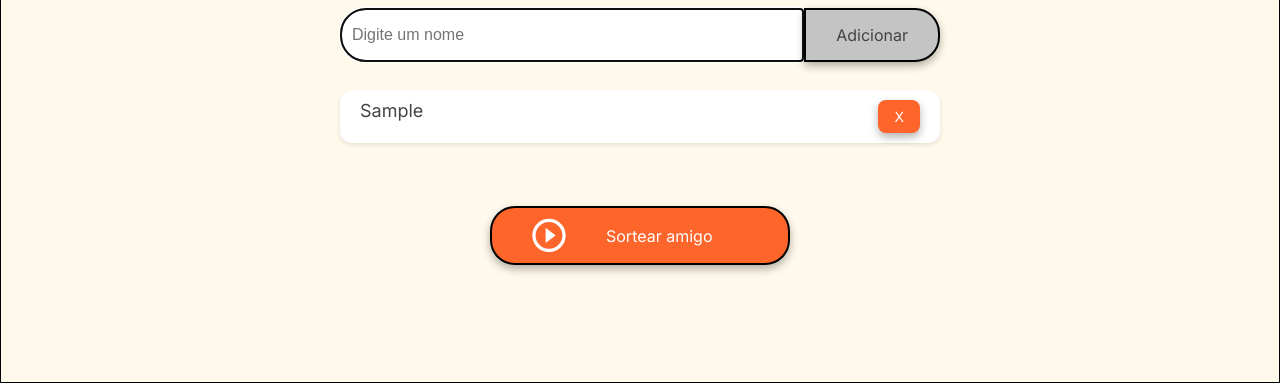
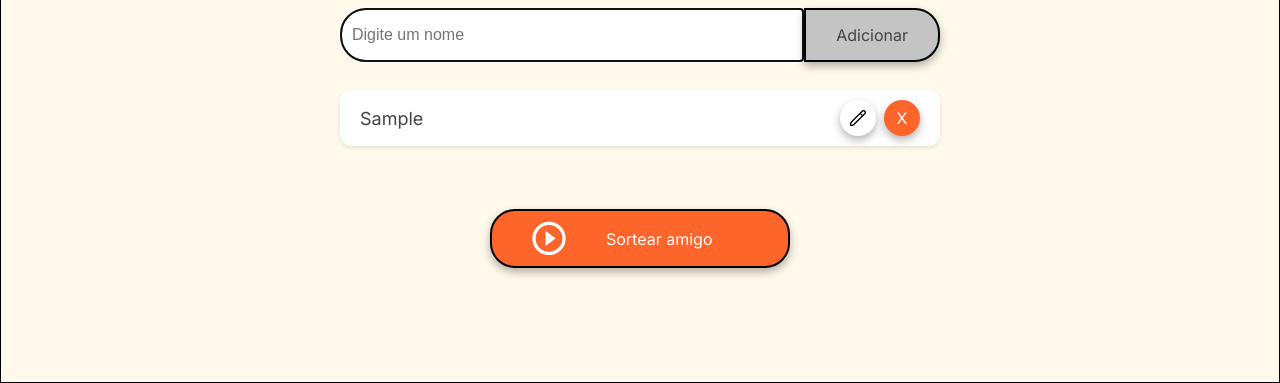
Before and after one commit to LucasJSM/challenge-amigo-secreto, a plain HTML site: page index.html in a window 1280 px wide. Both pictures are taken after typing "Sample" into the empty fields and a click on the button "Adicionar". Shown: the part 417-800 px from the top of the page. Drawn offline with Linux system fonts and the light colour scheme.

Commit message:
feat: usuario pode ser alterado

```diff
--- a/app.js
+++ b/app.js
@@ -1,16 +1,16 @@
 let listaAmigos = [];
 
-const botaoAdicionar = document.querySelector('.button-add');
-botaoAdicionar.addEventListener('click', adicionarAmigo);
-document.querySelector('#amigo').addEventListener('keypress', function(event) {
-  if (event.key === 'Enter') {
+document.querySelector(".button-add").addEventListener("click", adicionarAmigo);
+
+document.querySelector("#amigo").addEventListener("keypress", function (event) {
+  if (event.key === "Enter") {
     adicionarAmigo();
   }
 });
 
 function adicionarAmigo() {
   const campoNome = document.querySelector("#amigo");
-  const nome = campoNome.value;
+  const nome = campoNome.value.trim();
 
   if (nome === "") {
     return alert("Digite um nome válido");
@@ -18,7 +18,7 @@ function adicionarAmigo() {
 
   const amigo = {
     id: `${Date.now()}-${Math.random().toString(36).substr(2, 9)}`,
-    nome: nome
+    nome: nome,
   };
 
   listaAmigos.push(amigo);
@@ -32,50 +32,93 @@ function adicionarAmigo() {
 
 function atualizarListaAmigos(amigo) {
   const lista = document.querySelector("#listaAmigos");
-  const item = document.createElement('li');
-
-  item.textContent = amigo.nome;
+  const item = document.createElement("li");
   item.id = amigo.id;
 
-  item.appendChild(criarBotaoRemover(amigo.id));
+  const nomeSpan = document.createElement("span");
+  nomeSpan.textContent = amigo.nome;
+  nomeSpan.className = "nome-amigo";
+
+  // container para os botões
+  const buttonGroup = document.createElement("div");
+  buttonGroup.className = "button-group";
+  buttonGroup.appendChild(criarBotaoAlterar(amigo));
+  buttonGroup.appendChild(criarBotaoRemover(amigo.id));
+
+  item.appendChild(nomeSpan);
+  item.appendChild(buttonGroup);
   lista.appendChild(item);
 
-  const resultado = document.querySelector('#resultado');
-  resultado.innerHTML = '';
+  document.querySelector("#resultado").innerHTML = "";
 
   return;
 }
 
 function removerAmigo(id) {
-  listaAmigos = listaAmigos.filter(amigo => amigo.id !== id);
+  listaAmigos = listaAmigos.filter((amigo) => amigo.id !== id);
+  document.getElementById(id)?.remove();
+  document.querySelector("#resultado").innerHTML = "";
 
-  document.querySelector('#listaAmigos').innerHTML = '';
-  listaAmigos.forEach(amigo => atualizarListaAmigos(amigo));
+  return;
 }
 
 function criarBotaoRemover(id) {
-  const botaoRemover =  document.createElement('button');
-  botaoRemover.textContent = 'X';
-  botaoRemover.className = 'button-remove';
-  botaoRemover.addEventListener('click', function() {
-    removerAmigo(id)
+  const botaoRemover = document.createElement("button");
+  botaoRemover.textContent = "X";
+  botaoRemover.className = "button-remove";
+  botaoRemover.addEventListener("click", function () {
+    removerAmigo(id);
   });
 
   return botaoRemover;
 }
 
+function alterarNome(amigo) {
+  const novoNome = prompt("Digite o novo nome:", amigo.nome);
+
+  if (novoNome && novoNome.trim() !== "") {
+    amigo.nome = novoNome.trim();
+    const item = document.getElementById(amigo.id);
+    item.querySelector(".nome-amigo").textContent = amigo.nome;
+  } else {
+    alert("Nome inválido!");
+  }
+
+  document.querySelector("#resultado").innerHTML = "";
+
+  return;
+}
+
+function criarBotaoAlterar(amigo) {
+  const botaoAlterar = document.createElement("button");
+  botaoAlterar.className = "button-edit";
+
+  const icon = document.createElement("img");
+  icon.src = "./assets/pencil.svg";
+  icon.className = "icon-edit";
+
+  botaoAlterar.appendChild(icon);
+
+  botaoAlterar.addEventListener("click", function () {
+    alterarNome(amigo);
+  });
+
+  return botaoAlterar;
+}
+
 function sortearAmigo() {
-  if(listaAmigos.length > 1) {
-    const amigoSorteado = listaAmigos[Math.floor(Math.random() * listaAmigos.length)];
+  if (listaAmigos.length > 1) {
+    const amigoSorteado =
+      listaAmigos[Math.floor(Math.random() * listaAmigos.length)];
 
-    const resultado = document.querySelector('#resultado');
-    resultado.innerHTML = '';
+    const resultado = document.querySelector("#resultado");
+    resultado.innerHTML = "";
 
-    const item = document.createElement('li');
+    const item = document.createElement("li");
     item.textContent = amigoSorteado.nome;
     resultado.appendChild(item);
   } else {
-    alert('Adicione mais amigos para sortear!');
+    alert("Adicione mais amigos para sortear!");
   }
 
   return;
--- a/style.css
+++ b/style.css
@@ -1,11 +1,11 @@
 :root {
-    --color-primary: #4B69FD;
-    --color-secondary: #FFF9EB;
-    --color-tertiary: #C4C4C4;
+  --color-primary: #4b69fd;
+  --color-secondary: #fff9eb;
+  --color-tertiary: #c4c4c4;
   --color-button: #fe652b;
   --color-button-hover: #e55720;
   --color-text: #444444;
-    --color-white: #FFFFFF;
+  --color-white: #ffffff;
 }
 
 /* Estilos gerais */
@@ -125,8 +125,48 @@ button {
   background-color: #a1a1a1;
 }
 
+.button-group {
+  display: flex;
+  gap: 8px; /* Espaço entre os botões */
+}
+
+.button-remove,
+.button-edit {
+  padding: 8px;
+  width: 36px;
+  height: 36px;
+  display: flex;
+  align-items: center;
+  justify-content: center;
+}
+
+.button-remove {
+  background-color: var(--color-button);
+  color: var(--color-white);
+  border: none;
+  font-size: 16px;
+  border-radius: 25px;
+}
+
 .button-remove:hover {
-    background-color: #a1a1a1;
+  background-color: var(--color-button-hover);
+}
+
+.button-edit {
+  background-color: var(--color-white);
+  border-radius: 25px;
+}
+
+.button-edit:hover {
+  background-color: rgba(225, 221, 221, 0.879);
+}
+
+.button-edit img {
+  width: 16px;
+  height: 16px;
+  display: block;
+  pointer-events: none;
+  object-fit: contain;
 }
 
 /* Listas */
@@ -145,7 +185,7 @@ ul li {
   width: 100%;
   display: flex;
   justify-content: space-between; /* distribui o nome e botão */
-    align-items: flex-start;
+  align-items: center;
   word-break: break-word;
   padding: 10px 20px;
   margin: 8px 0;
@@ -172,7 +212,7 @@ ul li button:hover {
 
 .result-list {
   margin-top: 15px;
-    color: #05DF05;
+  color: #05df05;
   font-size: 22px;
   font-weight: bold;
   text-align: center;
```
Also changed, not shown: assets/pencil.svg (added). Lines whose indentation alone changed are shown as unchanged.
